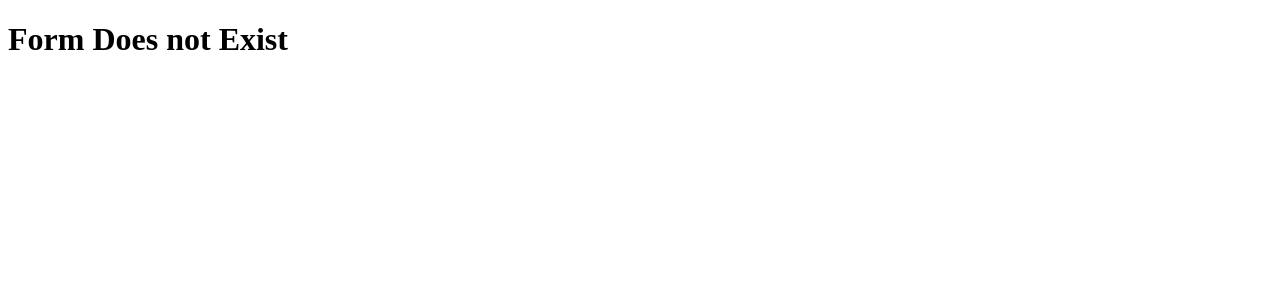
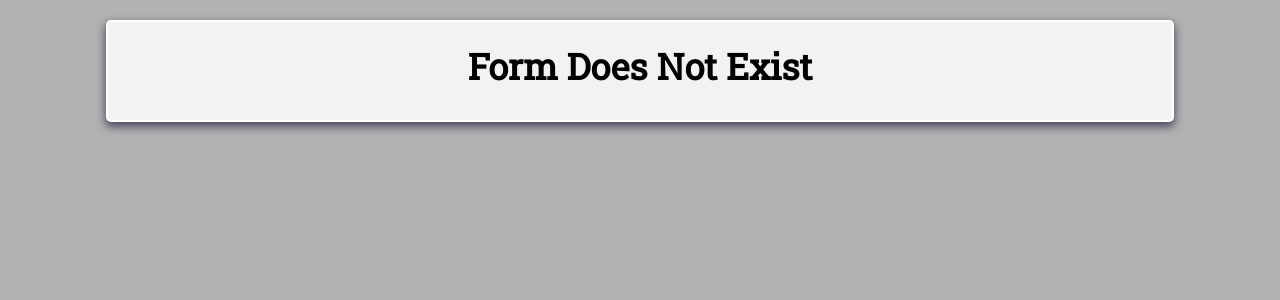
Before and after one commit to vrajbhatt27/TraineeManagementSystem, a Django app: page /tms/forms/1/ in a window 1280 px wide. Shown: the top 300 px of the page. Run offline with Django 4.2, Linux system fonts and the light colour scheme; parts of the project's set-up code (start-up, migrations or seed data) failed here and were passed over.

Commit message:
error.html and success.html ui updated

```diff
--- a/mainApp/templates/mainApp/error.html
+++ b/mainApp/templates/mainApp/error.html
@@ -1,20 +1,59 @@
 <!DOCTYPE html>
 <html lang="en">
+
 <head>
     <meta charset="UTF-8">
     <meta http-equiv="X-UA-Compatible" content="IE=edge">
     <meta name="viewport" content="width=device-width, initial-scale=1.0">
+    <link rel="preconnect" href="https://fonts.googleapis.com" />
+    <link rel="preconnect" href="https://fonts.gstatic.com" crossorigin />
+    <link href="https://fonts.googleapis.com/css2?family=Roboto+Slab&display=swap" rel="stylesheet" />
     <title>Error</title>
+    <style>
+        * {
+            margin: 0;
+            padding: 0;
+        }
+
+        body {
+            background-color: rgba(0, 0, 0, 0.3);
+            font-family: "Roboto Slab", serif;
+        }
+
+        .head-container {
+            margin: 20px auto;
+            padding: 20px;
+            border: 2px solid white;
+            width: 80%;
+            border-radius: 5px;
+            background-color: #f2f2f2;
+            box-shadow: 0 4px 8px 1px hsl(234, 12%, 34%);
+        }
+
+        .head-container .head {
+            text-align: center;
+            font-size: 36px;
+            margin-bottom: 10px;
+            text-transform: capitalize;
+            font-weight: 900;
+        }
+    </style>
 </head>
+
 <body>
-    <h1>{{msg}}</h1>
+    <div class="head-container">
+        <p class="head">{{msg}}</p>
 
         {% if list %}
-    <ol>
+        <h4>Failed List: </h4>
+        <ol style="margin: 5px 15px;">
             {% for email in list %}
             <li>{{email}}</li>
             {% endfor %}
         </ol>
         {% endif %}
+    </div>
+
 </body>
+
 </html>
```
Also changed, not shown: mainApp/templates/mainApp/success.html (+35 -1 lines). Lines whose indentation alone changed are shown as unchanged.
